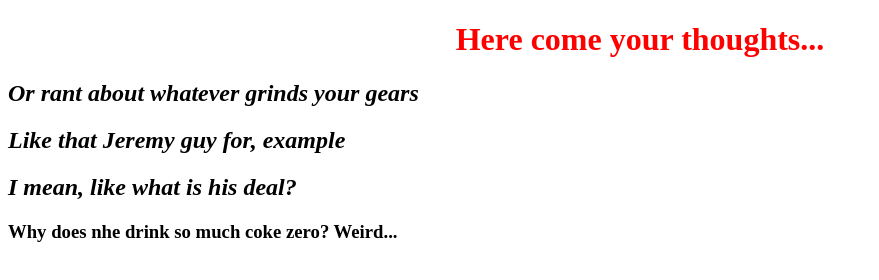
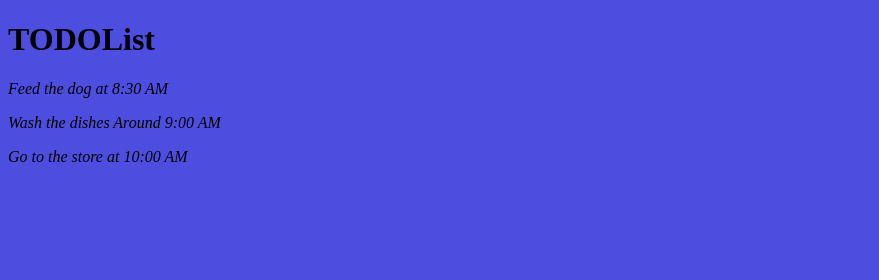
Before and after one commit to Faalawa/Module-3, a plain HTML site: page index.html in a window 1280 px wide. Shown: the whole page, without its empty margins (0-879 px from the left). Drawn offline with Linux system fonts and the light colour scheme.

Commit message:
To-do-list

```diff
--- a/index.html
+++ b/index.html
@@ -2,23 +2,27 @@
 <html>
 <head>
 <style>
+    ul {
+         list-style-type: square;
+         font-size: 18px;
+    }
     h1 {
-         color: red;
-        text-align: center; font:bold;
+        font-style:normal;
     }
-    h2 {
+    p {
         font-style: italic;
+    }
+    body {
+        background-color: rgb(77, 77, 224);
     }
     </style>
     </head>
+
     <body>
-
-        <h1>Here come your thoughts...</h1>
-        <h2>Or rant about whatever grinds your gears</h2>
-        <h2>Like that Jeremy guy for, example</h2>
-        <h2>I mean, like what is his deal?</h2>
-        <h3>Why does nhe drink so much coke zero? Weird...</h3>
-
+        <h1>TODOList</h1>
+        <p>Feed the dog at 8:30 AM</p>
+        <P>Wash the dishes Around 9:00 AM</P>
+        <p>Go to the store at 10:00 AM</p>
     </body>
 
 </html>
```
